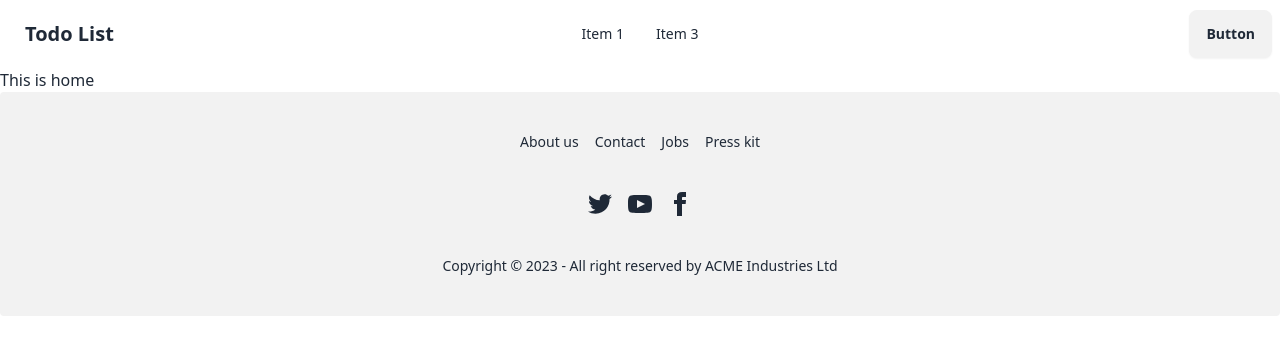
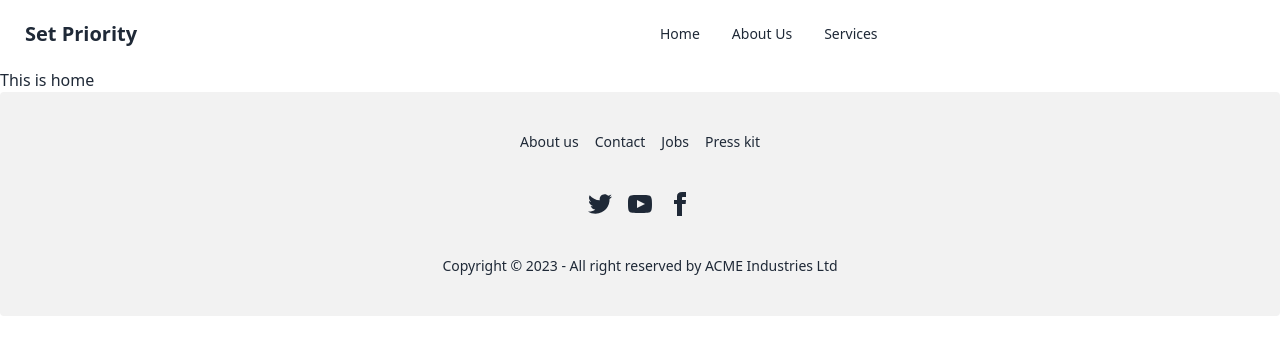
Before and after one commit to MohammedNawazMynulIslam/jobtask, a React (Vite) app: page / in a window 1280 px wide. Shown: the top 354 px of the page. Built offline with nearby package versions, Linux system fonts and the light colour scheme.

Commit message:
navbar complete

```diff
--- a/index.html
+++ b/index.html
@@ -8,7 +8,7 @@
       href="https://i.ibb.co/DzVsfxx/todo-list-removebg-preview.png"
     />
     <meta name="viewport" content="width=device-width, initial-scale=1.0" />
-    <title>ToDo-list</title>
+    <title>Set Priority</title>
   </head>
   <body>
     <div id="root"></div>
--- /dev/null
+++ b/src/components/pages/About.jsx
@@ -0,0 +1,9 @@
+const About = () => {
+  return (
+    <div>
+      <h2>About Us</h2>
+    </div>
+  );
+};
+
+export default About;
--- a/src/components/pages/Navbar.jsx
+++ b/src/components/pages/Navbar.jsx
@@ -1,9 +1,11 @@
+import { Link } from "react-router-dom";
 const Navbar = () => {
   return (
-    <div>
+    <div className="">
       <h1>
         <div className="navbar bg-base-100">
           <div className="navbar-start">
+            {/* dropdown */}
             <div className="dropdown">
               <div
                 tabIndex={0}
@@ -25,22 +27,41 @@ const Navbar = () => {
                   />
                 </svg>
               </div>
+              <ul
+                tabIndex={0}
+                className="menu menu-sm dropdown-content mt-3 z-[1] p-2 shadow bg-base-100 rounded-box w-52"
+              >
+                <Link to="/">
+                  <a>Home</a>
+                </Link>
+                <Link to="/about">
+                  <a>About Us</a>
+                </Link>
+                <Link to="/service">
+                  <a>Services</a>
+                </Link>
+              </ul>
             </div>
-            <a className="btn btn-ghost text-xl">Todo List</a>
+            <a className="btn btn-ghost text-xl">Set Priority</a>
           </div>
           <div className="navbar-center hidden lg:flex">
             <ul className="menu menu-horizontal px-1">
               <li>
-                <a>Item 1</a>
+                <Link to="/">
+                  <a>Home</a>
+                </Link>
               </li>
-
               <li>
-                <a>Item 3</a>
+                <Link to="/about">
+                  <a>About Us</a>
+                </Link>
+              </li>
+              <li>
+                <Link to={"/service"}>
+                  <a>Services</a>
+                </Link>
               </li>
             </ul>
-          </div>
-          <div className="navbar-end">
-            <a className="btn">Button</a>
           </div>
         </div>
       </h1>
--- /dev/null
+++ b/src/components/pages/Service.jsx
@@ -0,0 +1,7 @@
+export const Service = () => {
+  return (
+    <div>
+      <h1>Service</h1>
+    </div>
+  );
+};
```
Also changed, not shown: src/Routes/Route.jsx (+11 -0 lines).
